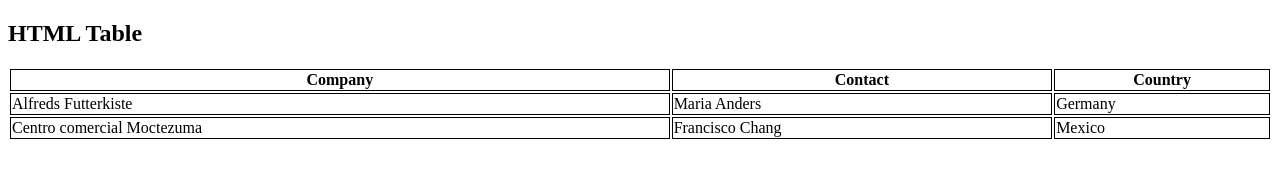
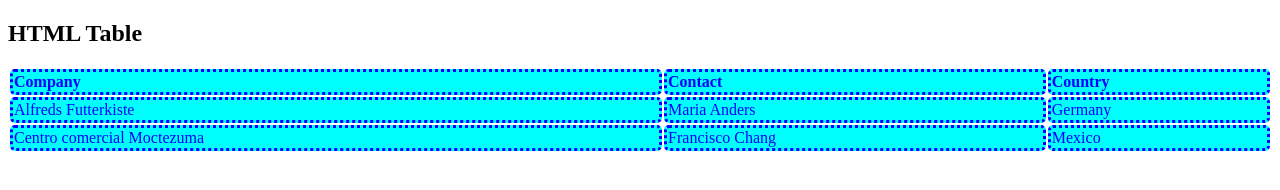
Before and after one commit to imran-sahim/first-test-project, a plain HTML site: page 12-5/table.html in a window 1280 px wide. Drawn offline with Linux system fonts and the light colour scheme.

Commit message:
table_border

```diff
--- a/12-5/table.html
+++ b/12-5/table.html
@@ -7,8 +7,17 @@
     <title>Document</title>
     <style>
         th,td {
-            border: 1px solid black;
+            border-style:dotted;
+
+            text-align: left;
+            background-color: aqua;
+            color: blue;
         }
+        th,td {
+            border-radius: 5px;
+        }
+
+
     </style>
 </head>
 <body>
```
